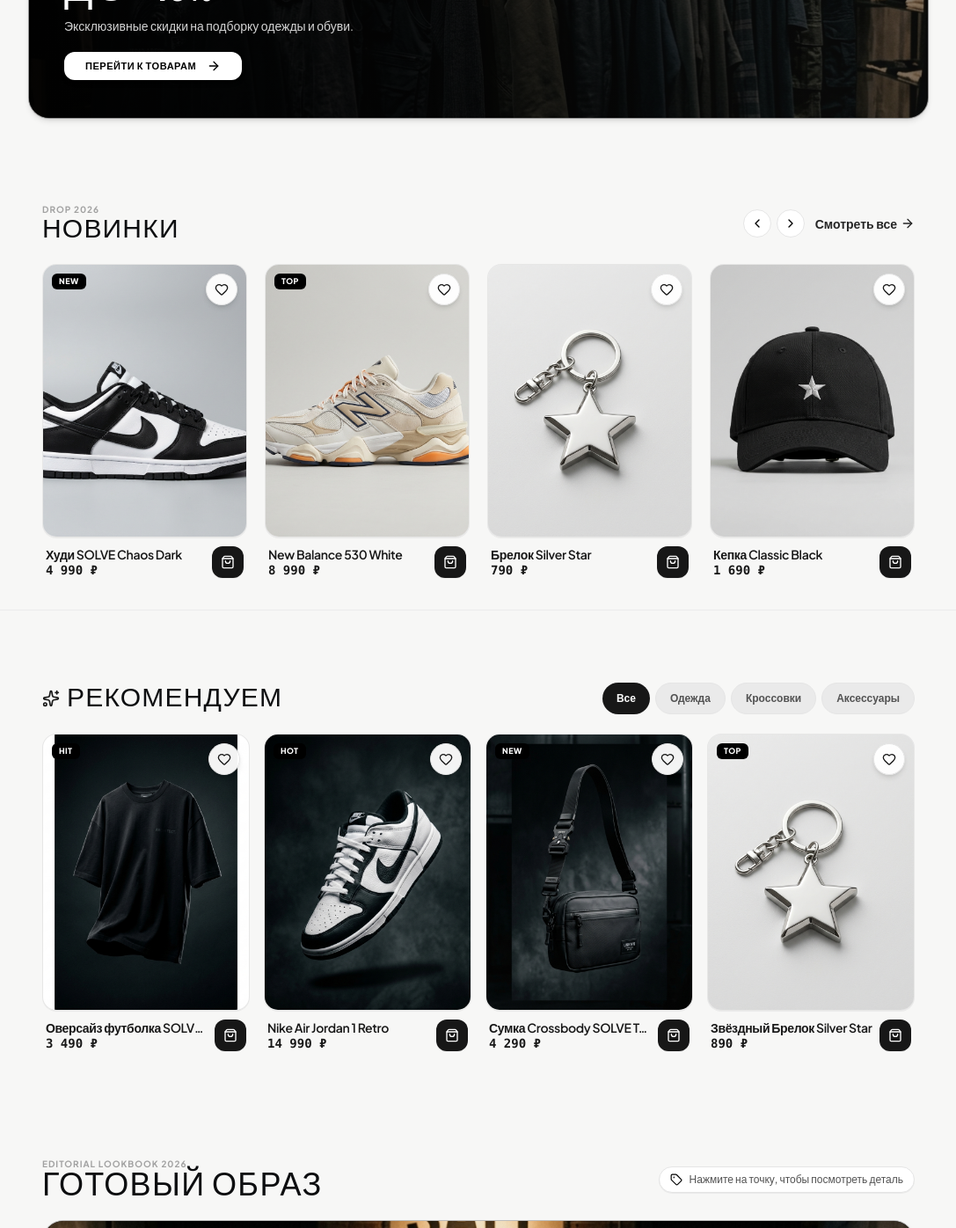
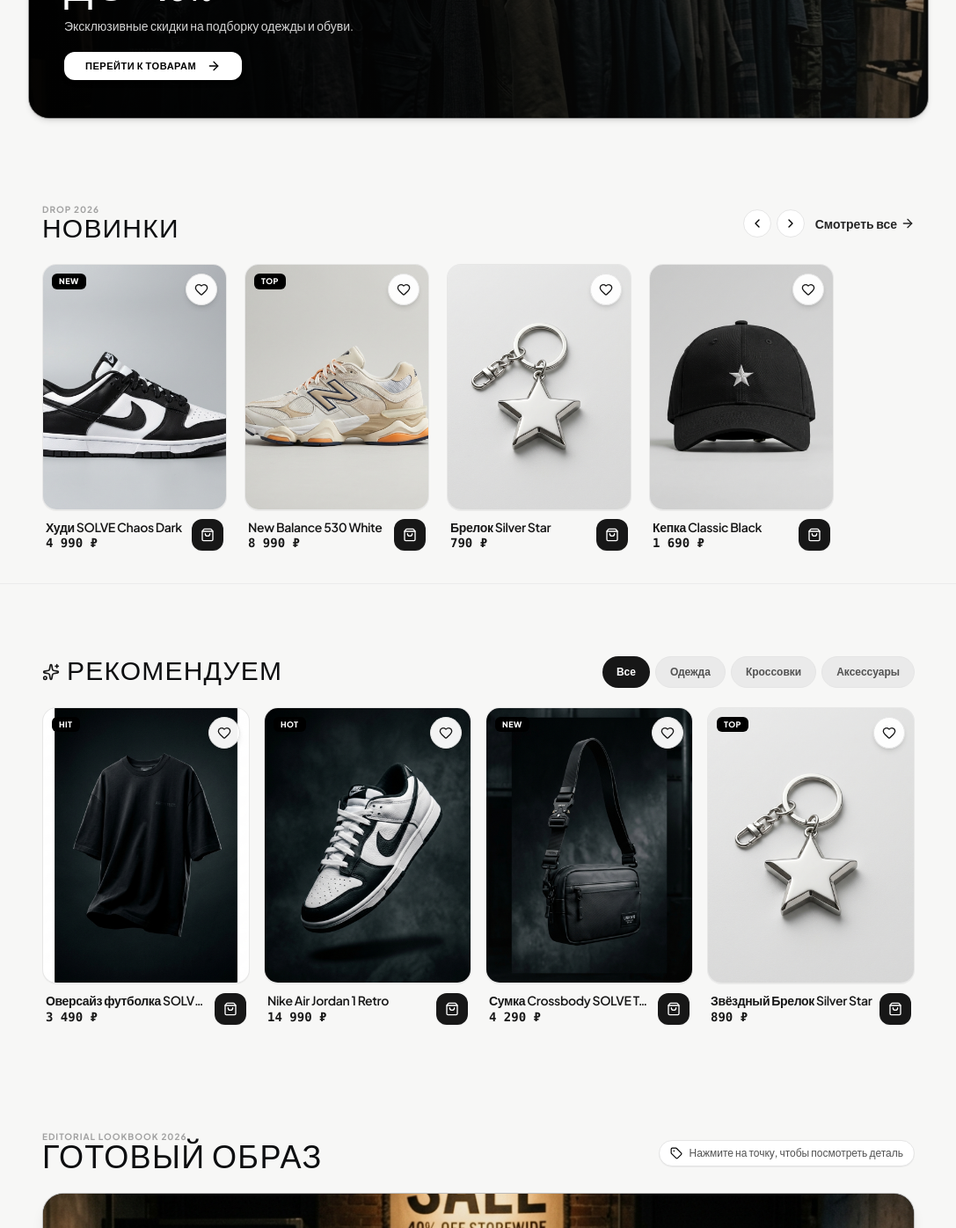
Before and after one commit to Farido01/SOLVE, a Next.js app: page / in a window 1280 px wide. Shown: the part 1310-2706 px from the top of the page at 88% size, without its empty margins (96-1183 px from the left). Built offline with nearby package versions, Linux system fonts and the light colour scheme.

Commit message:
Fix ProductCard sizing in Recommended grid and NewArrivals scroll row

```diff
--- a/components/NewArrivals.tsx
+++ b/components/NewArrivals.tsx
@@ -94,7 +94,11 @@
           className="flex gap-4 sm:gap-5 overflow-x-auto no-scrollbar scroll-smooth py-1 md:justify-start"
         >
           {products.map((product) => (
-            <ProductCard key={product.id} product={product} />
+            <ProductCard
+              key={product.id}
+              product={product}
+              className="w-[160px] sm:w-[190px] md:w-[210px] flex-shrink-0"
+            />
           ))}
         </div>
       </div>
--- a/components/Recommended.tsx
+++ b/components/Recommended.tsx
@@ -110,12 +110,14 @@
             animate={{ opacity: 1, y: 0 }}
             exit={{ opacity: 0, y: -10 }}
             transition={{ duration: 0.25 }}
-            className="flex gap-4 overflow-x-auto no-scrollbar sm:grid sm:grid-cols-2 md:grid-cols-4 sm:overflow-visible"
+            className="grid grid-cols-2 md:grid-cols-4 gap-4"
           >
             {filteredProducts.map((product) => (
-              <div key={product.id} className="relative flex-shrink-0">
-                <ProductCard product={product} />
-              </div>
+              <ProductCard
+                key={product.id}
+                product={product}
+                className="w-full"
+              />
             ))}
           </motion.div>
         </AnimatePresence>
```
